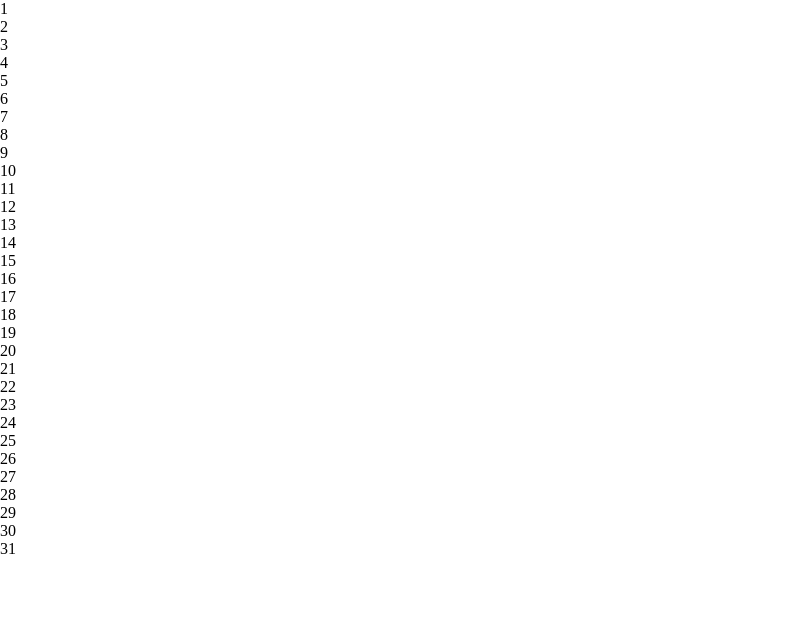
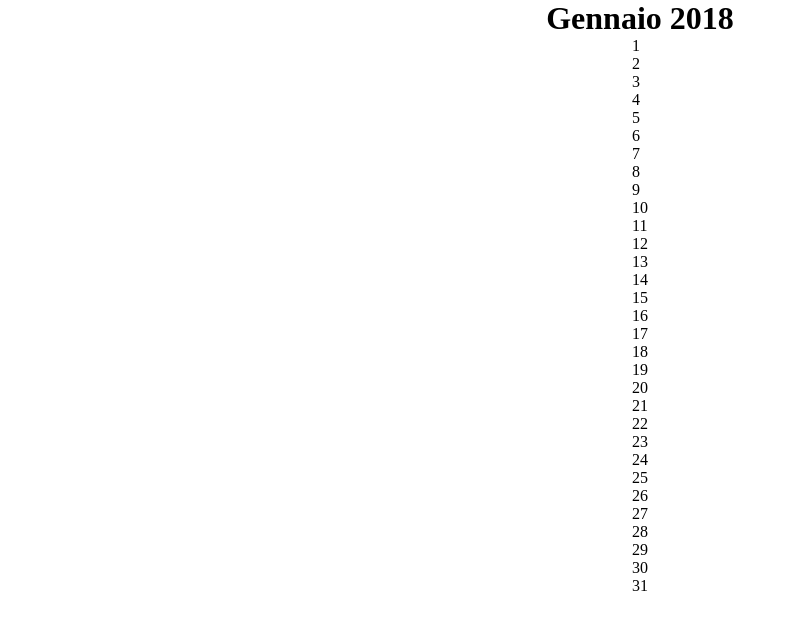
Before and after one commit to AndreaPirre/ajax-ex-calendar, a plain HTML site: page index.html in a window 1280 px wide. Shown: the whole page, without its empty margins (0-796 px from the left). Drawn offline with nearby package versions, Linux system fonts and the light colour scheme; no server answers.

Commit message:
centrato con folgio di stile

```diff
--- a/css/style.css
+++ b/css/style.css
@@ -6,5 +6,19 @@
 
 .holidays {
     color: red;
+}
 
+h1  {
+    text-align: center;
 }
+
+
+
+.container {
+    display: flex;
+    justify-content: center;
+}
+
+.container ul {
+    list-style-type: none;
+}
--- a/index.html
+++ b/index.html
@@ -12,8 +12,8 @@
 
     </head>
     <body>
-
-        <div class="">
+        <h1>Gennaio 2018</h1>
+        <div class="container">
             <ul class="giorni_mese">
             </ul>
         </div>
```
